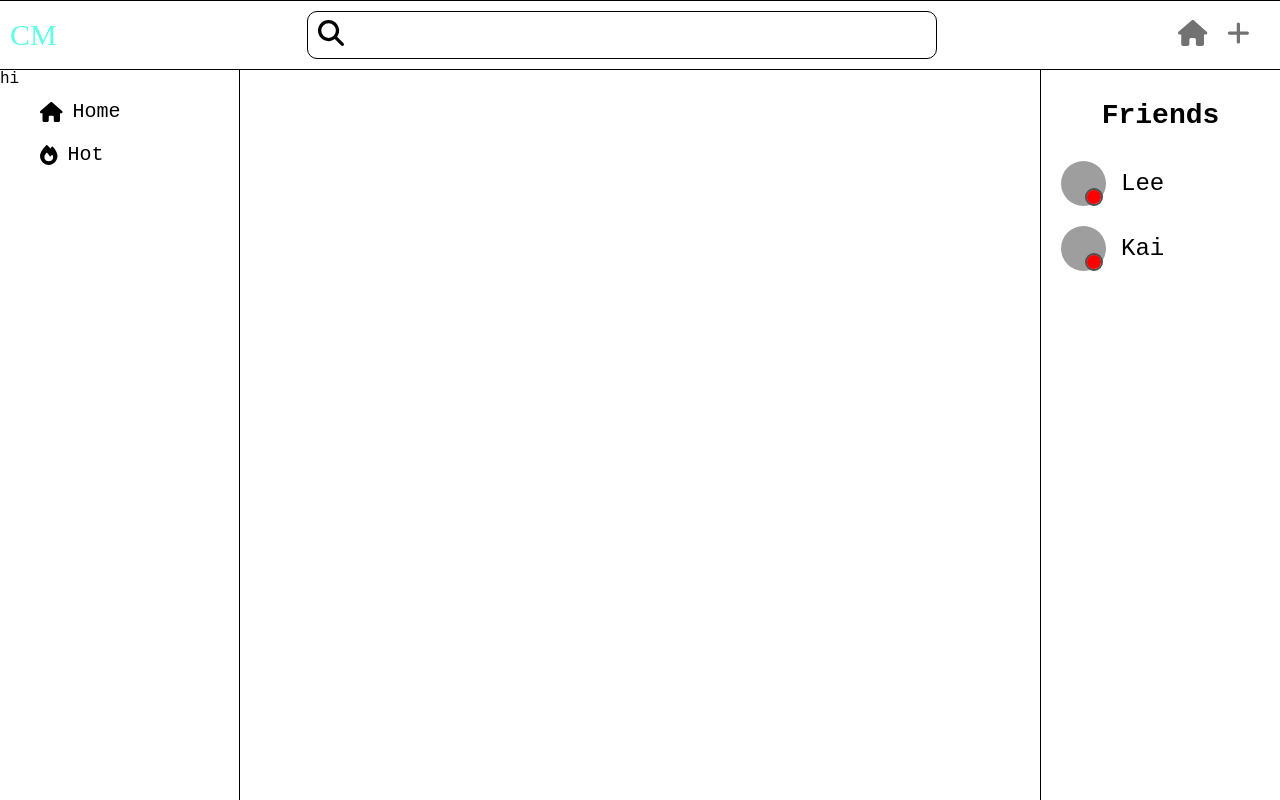
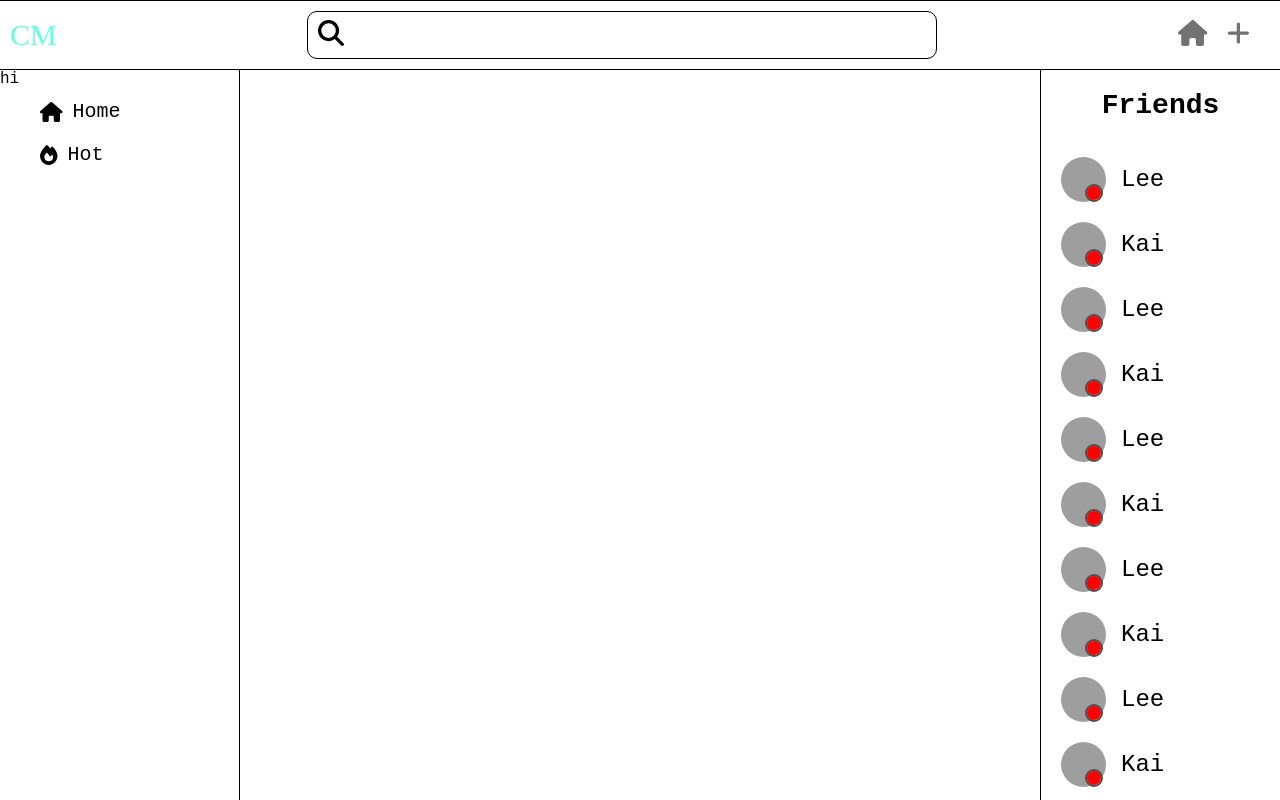
Before and after one commit to ljh37694/Chatmunity, a Next.js app in the folder chatmunity/: page / in a window 1280 px wide. Built offline with nearby package versions, Linux system fonts and the light colour scheme; grey boxes are pictures that could not be loaded; a web font is replaced by a local one.

Commit message:
FriendsPanel 스크롤바 추가 및 디자인 수정

```diff
--- a/chatmunity/components/FriendsPanel.module.css
+++ b/chatmunity/components/FriendsPanel.module.css
@@ -5,18 +5,24 @@
   width: 240px;
   height: calc(100% - 70px);
   border-left: 1px solid black;
-  padding: 10px;
+  padding: 0 10px;
+  overflow-y: hidden;
+  display: flex;
+  flex-direction: column;
 }
 
 .title {
   text-align: center;
   font-size: 28px;
   margin: 20px;
+  height: 5%;
 }
 
 .content {
   display: flex;
   flex-direction: column;
+  overflow-y: scroll;
+  flex-grow: 1;
 }
 
 .friend {
@@ -57,3 +63,24 @@
   bottom: 0px;
   font-size: 14px;
 }
+
+/* Chrome, Whale, Edge */
+
+/* 스크롤바 전체 기본 꾸미기 */
+.content::-webkit-scrollbar {
+  width: 7px;
+}
+
+/* 스크롤바 막대 꾸미기 */
+.content::-webkit-scrollbar-thumb {
+  background: inherit;
+  border-radius: 10px;
+}
+
+.content::-webkit-scrollbar-thumb:hover {
+  background: #b1b1b1;
+}
+
+/* 스크롤바 트랙 꾸미기 */
+.content::-webkit-scrollbar-track {
+}
--- a/chatmunity/components/FriendsPanel.tsx
+++ b/chatmunity/components/FriendsPanel.tsx
@@ -13,7 +13,15 @@ export default function FriendsPanel() {
   const profileList: Profile[] = [
     { name: 'Lee', img: imgUrl },
     { name: 'Kai', img: imgUrl },
-  ]
+    { name: 'Lee', img: imgUrl },
+    { name: 'Kai', img: imgUrl },
+    { name: 'Lee', img: imgUrl },
+    { name: 'Kai', img: imgUrl },
+    { name: 'Lee', img: imgUrl },
+    { name: 'Kai', img: imgUrl },
+    { name: 'Lee', img: imgUrl },
+    { name: 'Kai', img: imgUrl },
+  ];
 
   return (
     <div id={styles.panel}>
```
